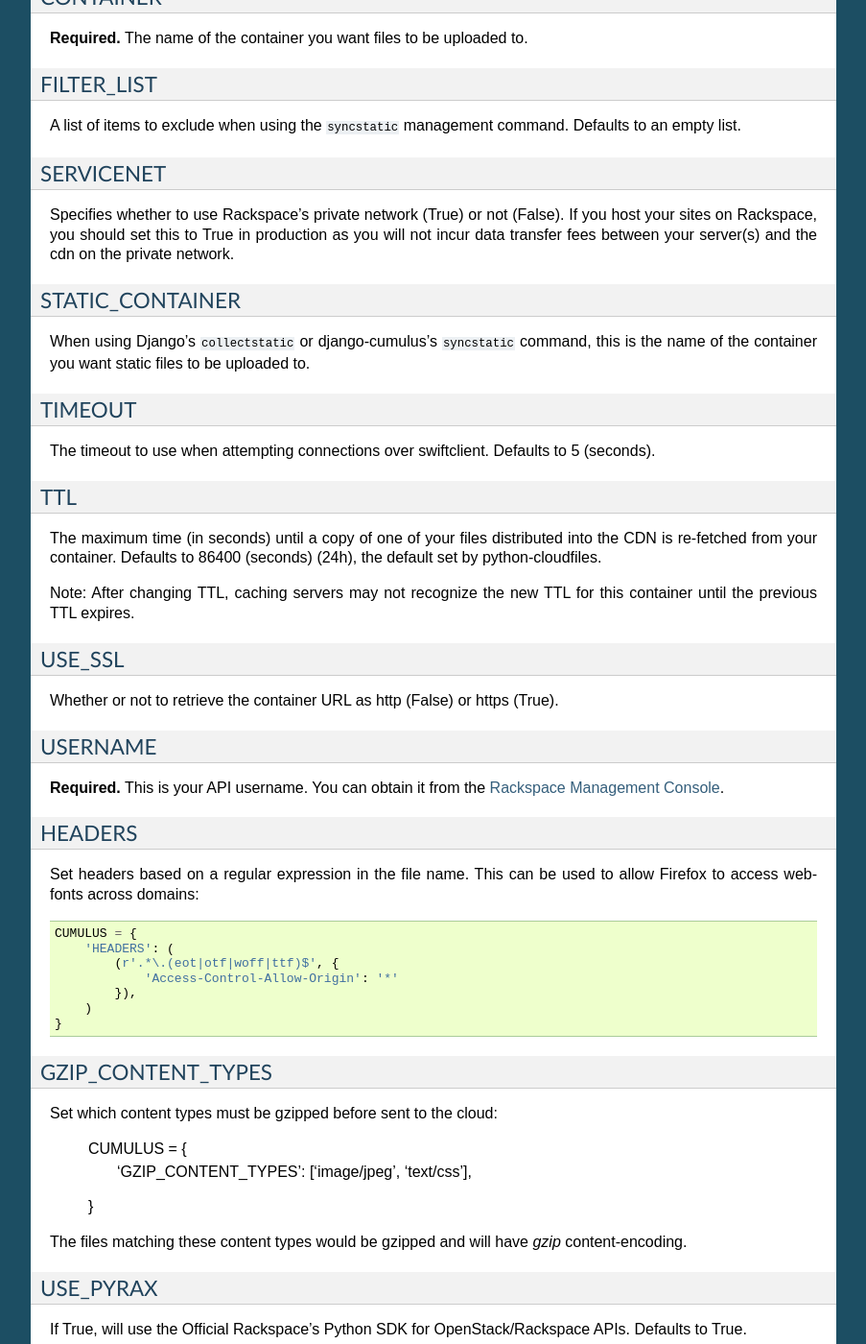
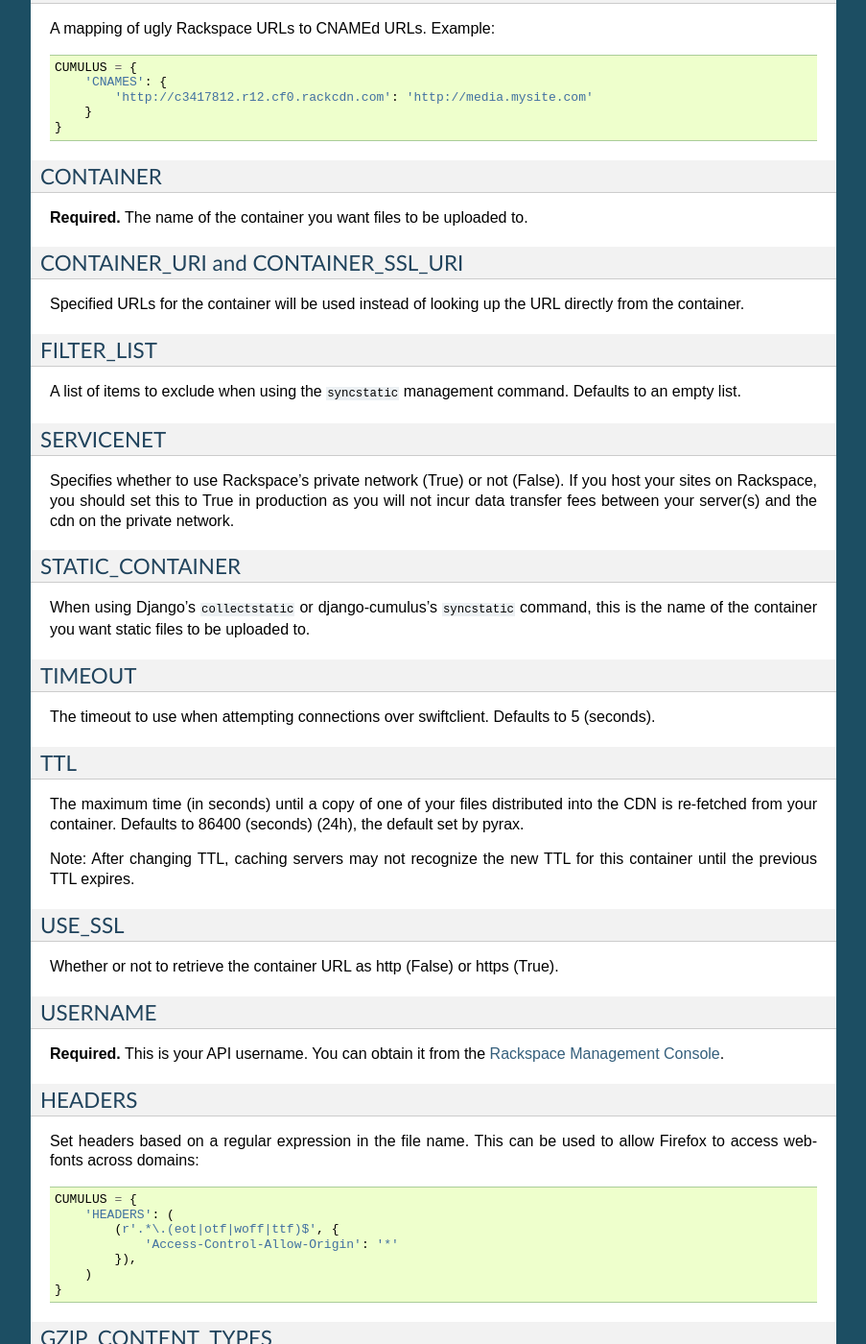
Before and after one commit to django-cumulus/django-cumulus, a Sphinx documentation site: the page built from docs/index.rst, in a window 1280 px wide and 1400 px high, scrolled down 4332 px. Shown: the whole window at 96% size, without its empty margins (198-1101 px from the left). Built offline with Sphinx 7.4.7, drawn with Linux system fonts in a browser that asks for light colours; some of the changed text lies outside the part shown.

Commit message:
Adds missing default settings

```diff
--- a/docs/index.rst
+++ b/docs/index.rst
@@ -194,17 +194,23 @@
     CUMULUS = {
         'API_KEY': None,
         'AUTH_URL': 'us_authurl',
+        'AUTH_VERSION': '1.0',
         'AUTH_TENANT_NAME': None,
         'AUTH_TENANT_ID': None,
+        'REGION': 'DFW',
         'CNAMES': None,
         'CONTAINER': None,
+        'CONTAINER_URI': None,
+        'CONTAINER_SSL_URI': None,
         'SERVICENET': False,
         'TIMEOUT': 5,
         'TTL': 86400,
         'USE_SSL': False,
         'USERNAME': None,
         'STATIC_CONTAINER': None,
-        'FILTER_LIST': [],
+        'INCLUDE_LIST': [],
+        'EXCLUDE_LIST': [],
+        'HEADERS': {},
         'GZIP_CONTENT_TYPES': [],
         'USE_PYRAX': True,
         'PYRAX_IDENTITY_TYPE': None,
@@ -222,6 +228,11 @@
 
 Set this to the region your account is in. Valid values are ``us_authurl`` (default) and ``uk_authurl``,
 or if you are not using rackspace, your swift auth url.
+
+AUTH_VERSION
+------------
+
+OpenStack auth version to use with the ``swiftclient``. Does not apply to ``pyrax`` based connections.
 
 AUTH_TENANT_NAME and AUTH_TENANT_ID
 -----------------------------------
@@ -249,6 +260,11 @@
 
 **Required.** The name of the container you want files to be uploaded to.
 
+CONTAINER_URI and CONTAINER_SSL_URI
+-----------------------------------
+
+Specified URLs for the container will be used instead of looking up the URL directly from the container.
+
 FILTER_LIST
 -----------
 
@@ -275,7 +291,7 @@
 TTL
 ---
 
-The maximum time (in seconds) until a copy of one of your files distributed into the CDN is re-fetched from your container. Defaults to 86400 (seconds) (24h), the default set by python-cloudfiles.
+The maximum time (in seconds) until a copy of one of your files distributed into the CDN is re-fetched from your container. Defaults to 86400 (seconds) (24h), the default set by pyrax.
 
 Note: After changing TTL, caching servers may not recognize the new TTL for this container until the previous TTL expires.
 
```
